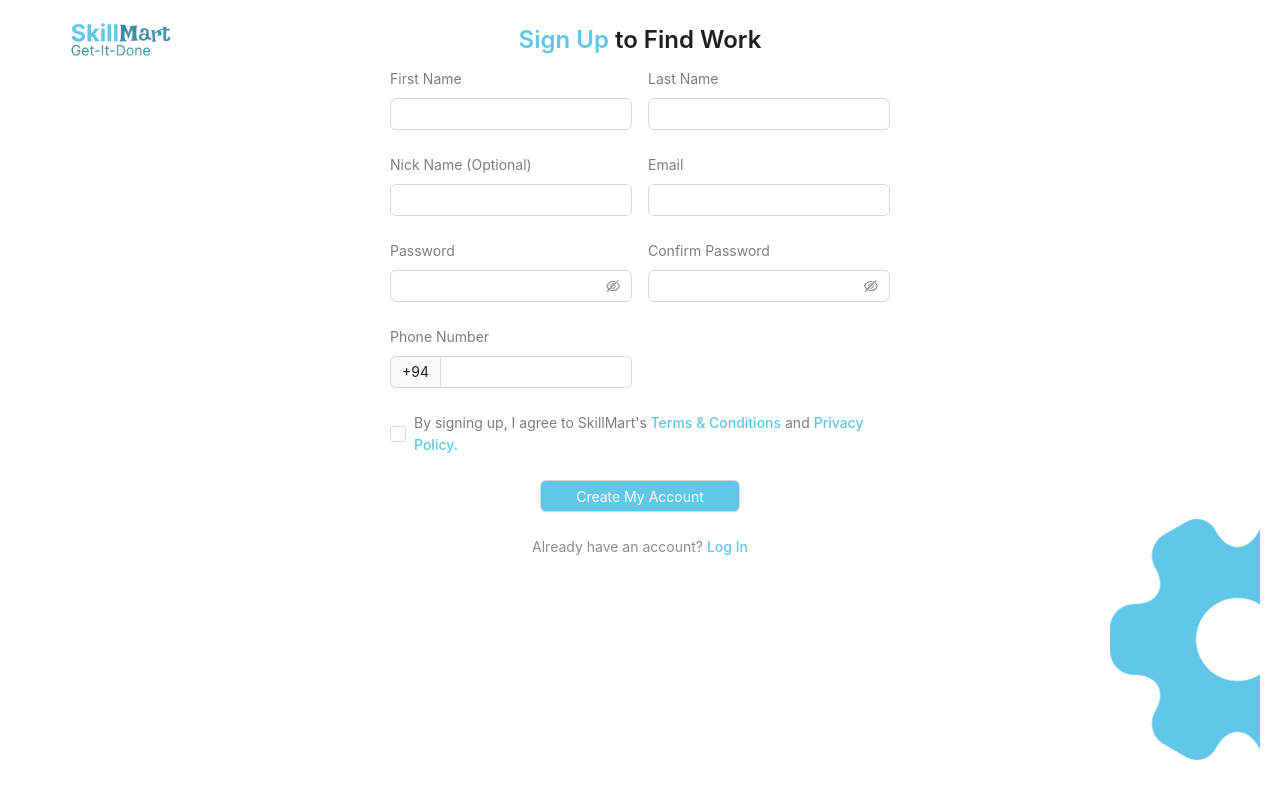
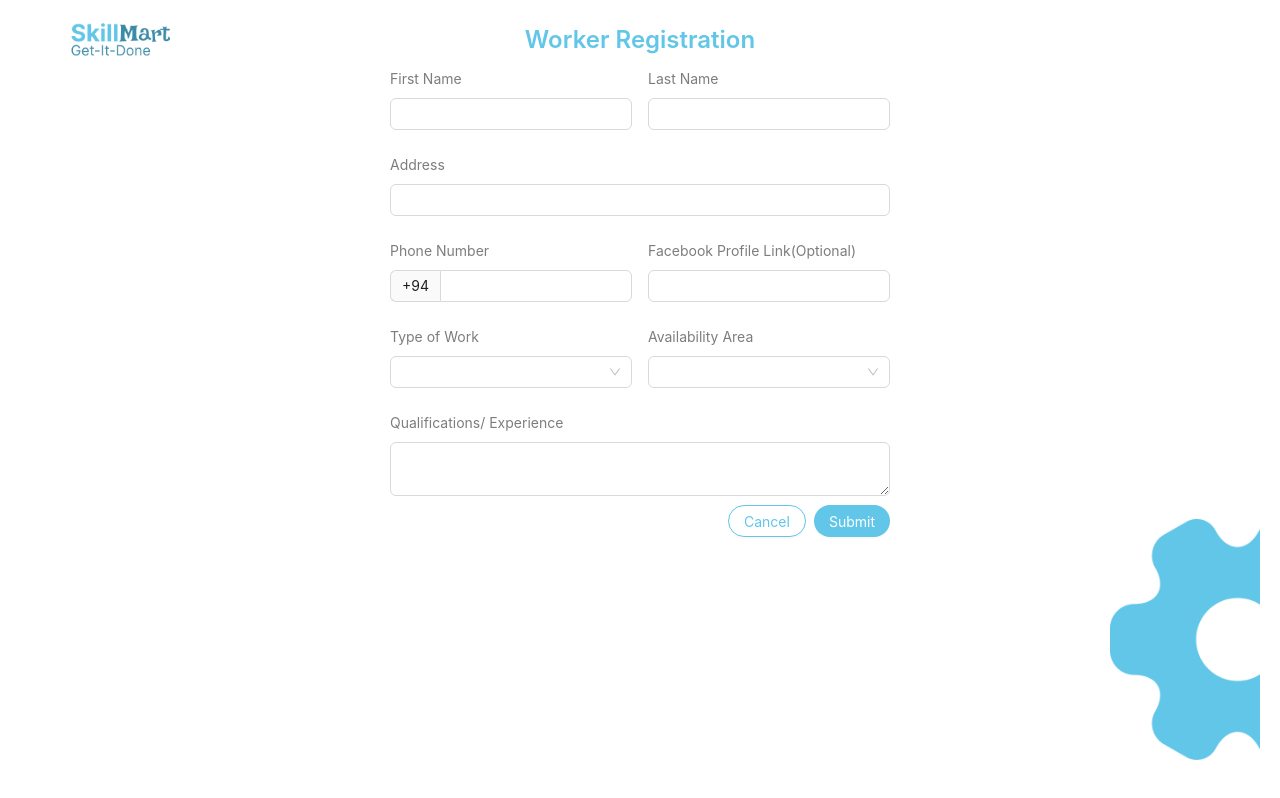
Before and after one commit to Topup-bolton/skill-mart-FE, a React (Vite) app: page / in a window 1280 px wide. Built offline with nearby package versions, Linux system fonts and the light colour scheme.

Commit message:
change some fields

```diff
--- a/src/pages/sign-up/SignUpForm.tsx
+++ b/src/pages/sign-up/SignUpForm.tsx
@@ -1,8 +1,9 @@
 import React from 'react';
-import { Form, Input, Checkbox, Button, Typography, Row, Col } from 'antd';
+import { Form, Input, Checkbox, Button, Typography, Row, Col, Select, Space } from 'antd';
 import Logo from '../../assets/skill-mart-logo.png'
 import Gear from '../../assets/gear.png'
 import './style/SignUpForm.css'
+import TextArea from 'antd/es/input/TextArea';
 
 const { Title, Text } = Typography;
 
@@ -28,7 +29,7 @@ const SignupForm: React.FC = () => {
             <img src={Gear} alt="Settings" className='gear-img' />
 
             <Title level={3} className='title'>
-                <span className='sign-up-txt'>Sign Up</span>  to Find Work
+                Worker Registration
             </Title>
 
             <Form
@@ -63,59 +64,16 @@ const SignupForm: React.FC = () => {
 
                 </Row>
 
-                <Row gutter={16}>
-                    <Col span={12}>
+                <Row >
+                    <Col span={24}>
                         <Form.Item
-                            label={<span className='label'>Nick Name (Optional)</span>}
-                            name="nickname">
-                            <Input />
-                        </Form.Item>
-                    </Col>
-                    <Col span={12}>
-                        <Form.Item
-                            label={<span className='label'>Email</span>}
-                            name="email"
-                            rules={[
-                                { required: true, message: 'Please enter a valid email' },
-                                { type: 'email', message: 'Invalid email format' },
-                            ]}
+                            label={<span className='label'>Address</span>}
+                            name="address"
+                            rules={[{ required: true, message: 'Please enter your address' }]}
                         >
                             <Input />
                         </Form.Item>
                     </Col>
-
-                </Row>
-                <Row gutter={16}>
-                    <Col span={12}>
-                        <Form.Item
-                            label={<span className='label'>Password</span>}
-                            name="password"
-                            rules={[{ required: true, message: 'Please enter your password' }]}
-                        >
-                            <Input.Password />
-                        </Form.Item>
-                    </Col>
-                    <Col span={12}>
-                        <Form.Item
-                            label={<span className='label'>Confirm Password</span>}
-                            name="confirmPassword"
-                            dependencies={['password']}
-                            rules={[
-                                { required: true, message: 'Please confirm your password' },
-                                ({ getFieldValue }) => ({
-                                    validator(_, value) {
-                                        if (!value || getFieldValue('password') === value) {
-                                            return Promise.resolve();
-                                        }
-                                        return Promise.reject(new Error('Passwords do not match!'));
-                                    },
-                                }),
-                            ]}
-                        >
-                            <Input.Password />
-                        </Form.Item>
-                    </Col>
-
                 </Row>
                 <Row gutter={16}>
                     <Col span={12}>
@@ -127,40 +85,72 @@ const SignupForm: React.FC = () => {
                             <Input addonBefore="+94" />
                         </Form.Item>
                     </Col>
+                    <Col span={12}>
+                        <Form.Item
+                            label={<span className='label'>Facebook Profile Link(Optional) </span>}
+                            name="fbLink"
+                        >
+                            <Input />
+                        </Form.Item>
+                    </Col>
                 </Row>
+                <Row gutter={16}>
+                    <Col span={12}>
                         <Form.Item
-                    name="agreement"
-                    valuePropName="checked"
-                    rules={[
-                        {
-                            validator: (_, value) =>
-                                value
-                                    ? Promise.resolve()
-                                    : Promise.reject(new Error('Please accept the terms and conditions')),
-                        },
-                    ]}
+                            label={<span className='label'>Type of Work</span>}
+                            name="typeOfWork"
+                            rules={[{ required: true, message: 'Please enter your work type' }]}
                         >
-                    <Checkbox >
-                        <span className='label'>By signing up, I agree to SkillMart's</span>
-                        <a href="#"> Terms & Conditions</a> <span className='label'>and </span>
-                        <a href="#">Privacy Policy.</a>
-                    </Checkbox>
+                            <Select>
+                                <Select.Option value="1">Test 1</Select.Option>
+                                <Select.Option value="2">Test 2</Select.Option>
+
+                            </Select>
                         </Form.Item>
+                    </Col>
+                    <Col span={12}>
+                        <Form.Item
+                            label={<span className='label'>Availability Area</span>}
+                            name="AvailabilityAria"
+                            rules={[{ required: true, message: 'Please enter your availability area' }]}
+                        >
+                            <Select>
+                                <Select.Option value="1">Test 1</Select.Option>
+                                <Select.Option value="2">Test 2</Select.Option>
 
+                            </Select>
+                        </Form.Item>
+                    </Col>
+                </Row>
+                <Row>
+                    <Col span={24}>
+                        <Form.Item
+                            label={<span className='label'>Qualifications/ Experience </span>}
+                            name="qualifications"
+                            rules={[{ required: true, message: 'Please enter your qualifications' }]}
+                        >
+                            <TextArea  />
+                        </Form.Item>
+                    </Col>
+                </Row>
                 <Form.Item>
                     <div className='btn-div'>
+                        <Space>
+                            <Button
+                                className='cancel-btn'
+                            >
+                                Cancel
+                            </Button>
                             <Button
                                 className='btn'
                                 htmlType="submit"
                             >
-                            Create My Account
+                                Submit
                             </Button>
+                        </Space>
+
                     </div>
                 </Form.Item>
-
-                <Text type="secondary" className='txt'>
-                    Already have an account? <a className='log-in-txt' href="#">Log In</a>
-                </Text>
             </Form>
         </div>
     );
--- a/src/pages/sign-up/style/SignUpForm.css
+++ b/src/pages/sign-up/style/SignUpForm.css
@@ -19,21 +19,26 @@
 
 .btn-div {
     display: flex;
-    justify-content: center;
+    justify-content: end;
+    margin-top: -30px;
 }
 
 .btn {
     background-color: #61C6E8;
     color: white;
-    width: 200px;
+    border-radius: 50px;
+    border: none;
+}
+
+.cancel-btn {
+    border: 1px solid #61C6E8;
+    border-radius: 50px;
+    color: #61C6E8;
 }
 
 .title {
     text-align: center;
-}
-
-.sign-up-txt {
-    color: #61C6E8;
+    color: #61C6E8 !important;
 }
 
 .label {
```
Lines whose indentation alone changed are shown as unchanged.
